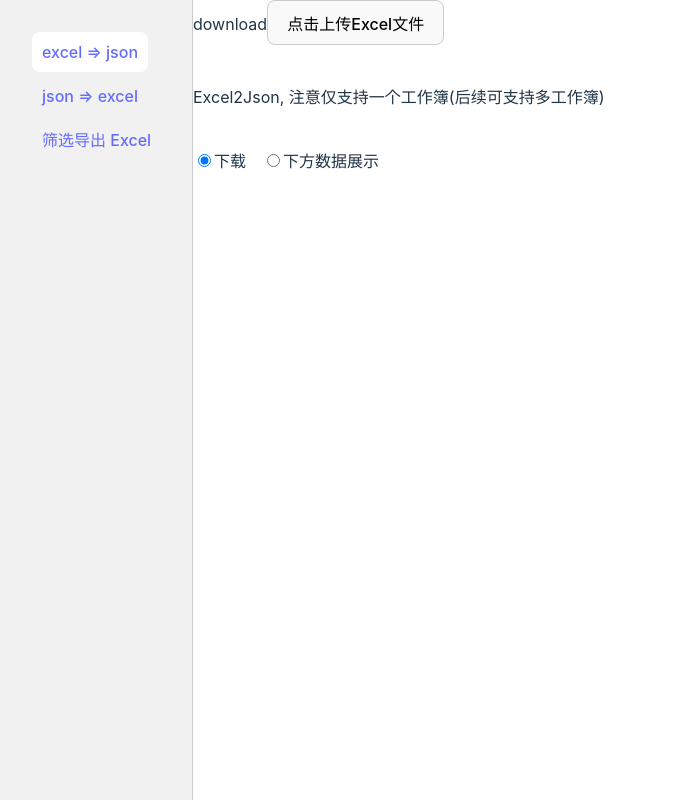
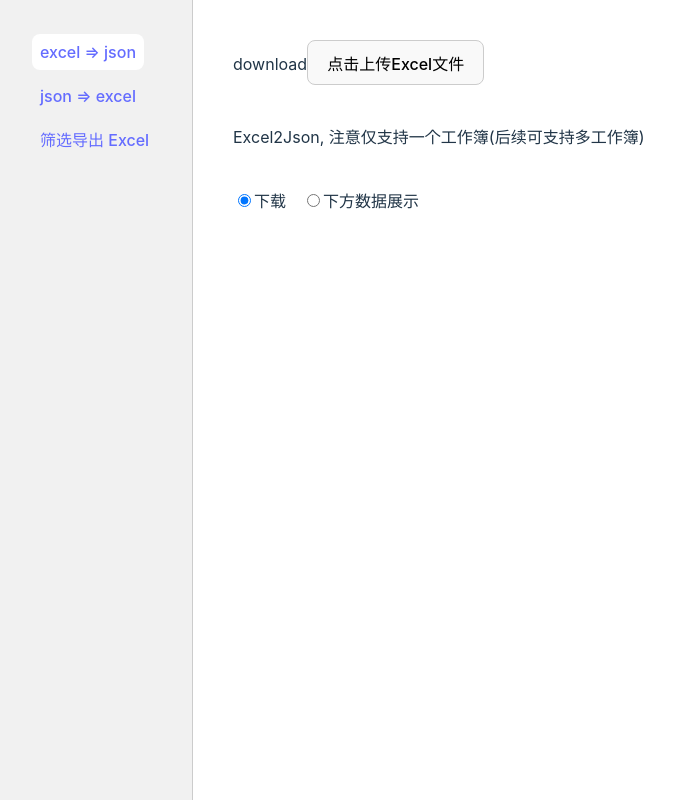
Before and after one commit to fxpby/xlsx-data-processor, a React (Vite) app: page /part/1 in a window 1280 px wide. Shown: the whole page, without its empty margins (8-682 px from the left). Built offline with nearby package versions, Linux system fonts and the light colour scheme.

Commit message:
feat: style change

```diff
--- a/src/index.css
+++ b/src/index.css
@@ -14,11 +14,8 @@
 }
 
 #root {
-  max-width: 1280px;
   height: 100vh;
   width: 100vw;
-  /* margin: 0 auto; */
-  /* text-align: center; */
 }
 
 a {
@@ -33,9 +30,6 @@ a:hover {
 body {
   margin: 0;
   display: flex;
-  place-items: center;
-  min-width: 320px;
-  min-height: 100vh;
 }
 
 h1 {
@@ -43,24 +37,6 @@ h1 {
   line-height: 1.1;
 }
 
-button {
-  border-radius: 8px;
-  border: 1px solid transparent;
-  padding: 0.6em 1.2em;
-  font-size: 1em;
-  font-weight: 500;
-  font-family: inherit;
-  background-color: #1a1a1a;
-  cursor: pointer;
-  transition: border-color 0.25s;
-}
-button:hover {
-  border-color: #646cff;
-}
-button:focus,
-button:focus-visible {
-  outline: 4px auto -webkit-focus-ring-color;
-}
 
 @media (prefers-color-scheme: light) {
   :root {
--- a/src/routes/root.jsx
+++ b/src/routes/root.jsx
@@ -13,7 +13,9 @@ export default function Root() {
                 <NavLink
                   to={`part/${item.id}`}
                   className={({ isActive }) =>
-                    isActive ? 'is-nav-active nav-item' : 'nav-item'
+                    isActive
+                      ? 'is-nav-active nav-item p-2 bg-white '
+                      : 'nav-item p-2 hover:bg-white'
                   }>
                   {item.label}
                 </NavLink>
@@ -26,7 +28,7 @@ export default function Root() {
           </p>
         )}
       </div>
-      <div className="detail">
+      <div className="detail m-10">
         <Outlet />
       </div>
     </div>
--- a/src/routes/root.less
+++ b/src/routes/root.less
@@ -1,8 +1,9 @@
 .processor-wrapper {
   width: 100%;
   height: 100%;
-  display:flex;
+  display: flex;
   .sidebar {
+    flex-shrink: 0;
     padding: 20px 0;
     width: 200px;
     background-color: #f1f1f1;
@@ -14,14 +15,12 @@
       margin: 20px 0;
     }
     .nav-item {
-      padding:10px;
       border-radius: 8px;
-    }
-    .is-nav-active {
-      background-color: #ffffff;
     }
   }
   .detail {
-    flex: 1;
+    flex-grow: 1;
+    width: calc(100% - 200px);
+    // padding: 40px;
   }
 }
```
